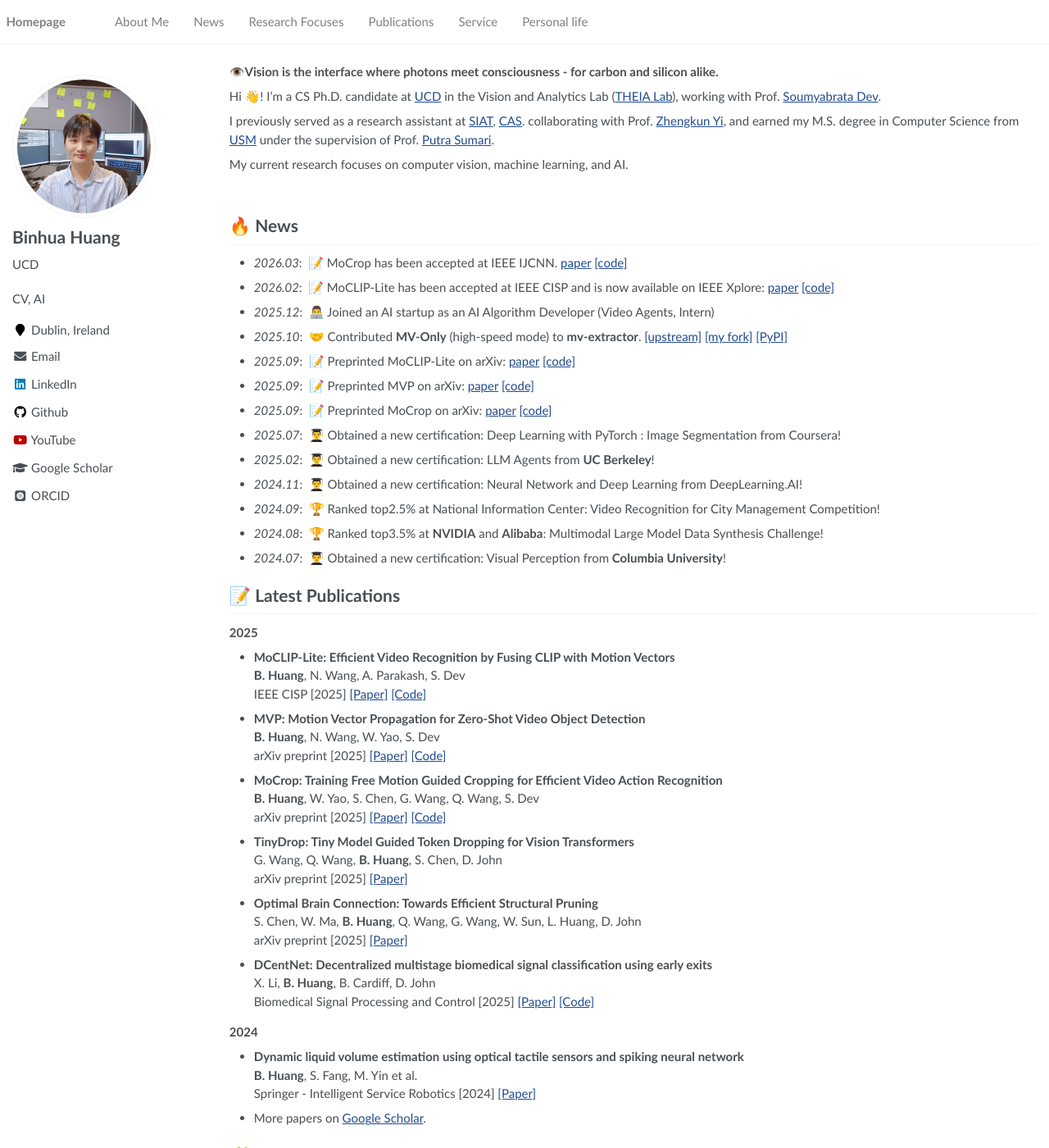
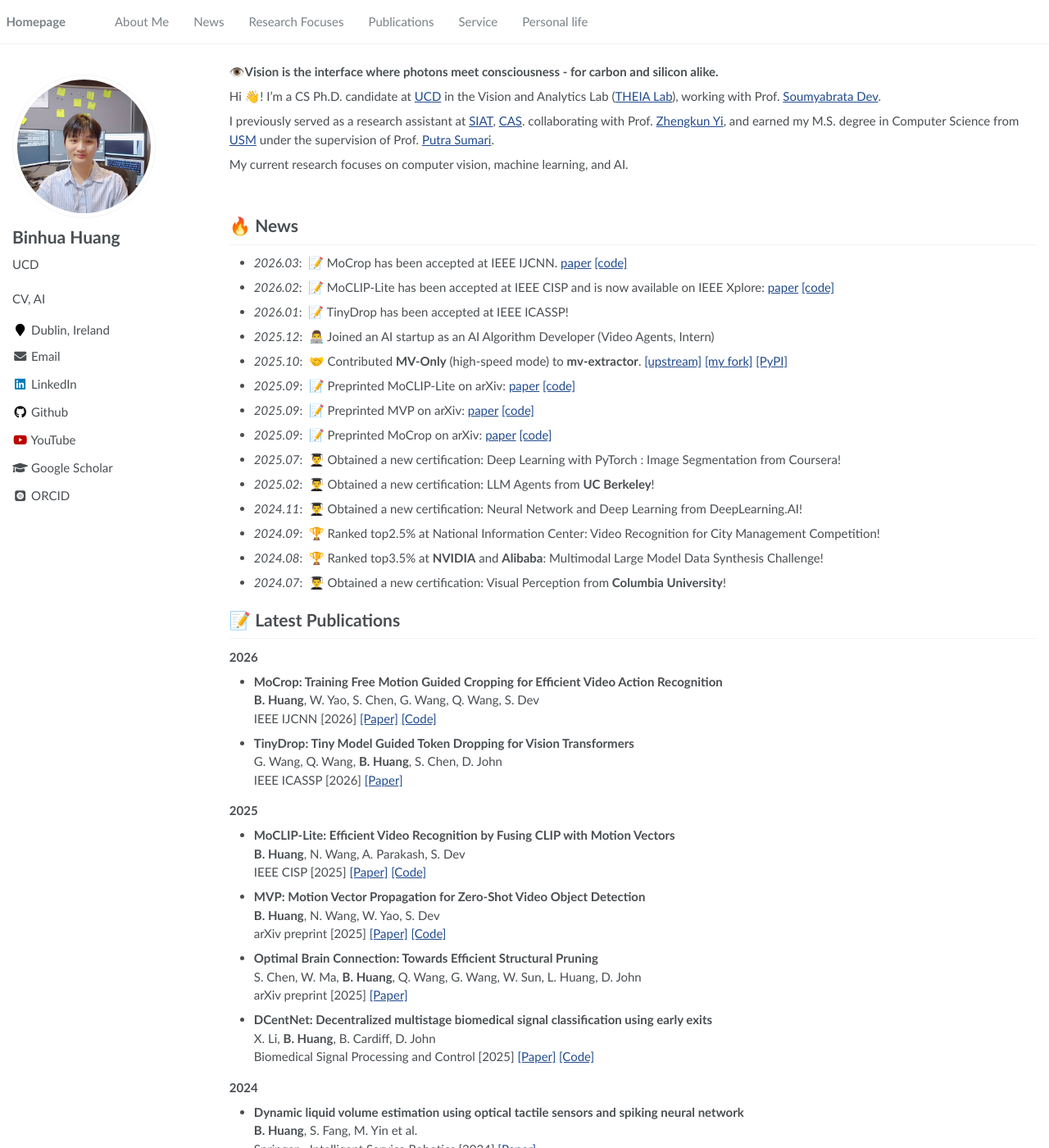
Before and after one commit to microa/microa.github.io, a Jekyll site: the page built from _pages/about.md, in a window 1280 px wide and 1400 px high. Shown: the whole window at 82% size. Built offline with Jekyll 4.4.1, drawn with Linux system fonts in a browser that asks for light colours; some web fonts are replaced.

Commit message:
Update about.md

```diff
--- a/_pages/about.md
+++ b/_pages/about.md
@@ -37,6 +37,7 @@ My current research focuses on computer vision, machine learning, and AI.
 # 🔥 News
 - *2026.03*: &nbsp;📝 MoCrop has been accepted at IEEE IJCNN. [paper](https://arxiv.org/abs/2509.18473) [[code]](https://github.com/microa/MoCrop)
 - *2026.02*: &nbsp;📝 MoCLIP-Lite has been accepted at IEEE CISP and is now available on IEEE Xplore: [paper](https://ieeexplore.ieee.org/abstract/document/11259157) [[code]](https://github.com/microa/MoCLIP-Lite)
+- *2026.01*: &nbsp;📝 TinyDrop has been accepted at IEEE ICASSP!
 - *2025.12*: &nbsp;👨‍💻 Joined an AI startup as an AI Algorithm Developer (Video Agents, Intern)
 - *2025.10*: &nbsp;🤝 Contributed **MV-Only** (high-speed mode) to **mv-extractor**. [[upstream]](https://github.com/LukasBommes/mv-extractor) [[my fork]](https://github.com/microa/hs-mv-extractor) [[PyPI]](https://pypi.org/project/motion-vector-extractor/)
 - *2025.09*: &nbsp;📝 Preprinted MoCLIP-Lite on arXiv: [paper](https://arxiv.org/abs/2509.17084) [[code]](https://github.com/microa/MoCLIP-Lite)
@@ -52,6 +53,15 @@ My current research focuses on computer vision, machine learning, and AI.
 
 # 📝 Latest Publications
 
+**2026**
+- **MoCrop: Training Free Motion Guided Cropping for Efficient Video Action Recognition**
+  **B. Huang**, W. Yao, S. Chen, G. Wang, Q. Wang, S. Dev
+  IEEE IJCNN [2026] [[Paper]](https://arxiv.org/abs/2509.18473) [[Code]](https://github.com/microa/MoCrop)
+
+- **TinyDrop: Tiny Model Guided Token Dropping for Vision Transformers**
+  G. Wang, Q. Wang, **B. Huang**, S. Chen, D. John
+  IEEE ICASSP [2026] [[Paper]](https://arxiv.org/abs/2509.03379)
+
 **2025**
 - **MoCLIP-Lite: Efficient Video Recognition by Fusing CLIP with Motion Vectors**
   **B. Huang**, N. Wang, A. Parakash, S. Dev
@@ -60,14 +70,6 @@ My current research focuses on computer vision, machine learning, and AI.
 - **MVP: Motion Vector Propagation for Zero-Shot Video Object Detection**
   **B. Huang**, N. Wang, W. Yao, S. Dev
   arXiv preprint [2025] [[Paper]](https://arxiv.org/abs/2509.18388) [[Code]](https://github.com/microa/MVP)
-
-- **MoCrop: Training Free Motion Guided Cropping for Efficient Video Action Recognition**
-  **B. Huang**, W. Yao, S. Chen, G. Wang, Q. Wang, S. Dev
-  arXiv preprint [2025] [[Paper]](https://arxiv.org/abs/2509.18473) [[Code]](https://github.com/microa/MoCrop)
-
-- **TinyDrop: Tiny Model Guided Token Dropping for Vision Transformers**
-  G. Wang, Q. Wang, **B. Huang**, S. Chen, D. John
-  arXiv preprint [2025] [[Paper]](https://arxiv.org/abs/2509.03379)
 
 - **Optimal Brain Connection: Towards Efficient Structural Pruning**
   S. Chen, W. Ma, **B. Huang**, Q. Wang, G. Wang, W. Sun, L. Huang, D. John
```
